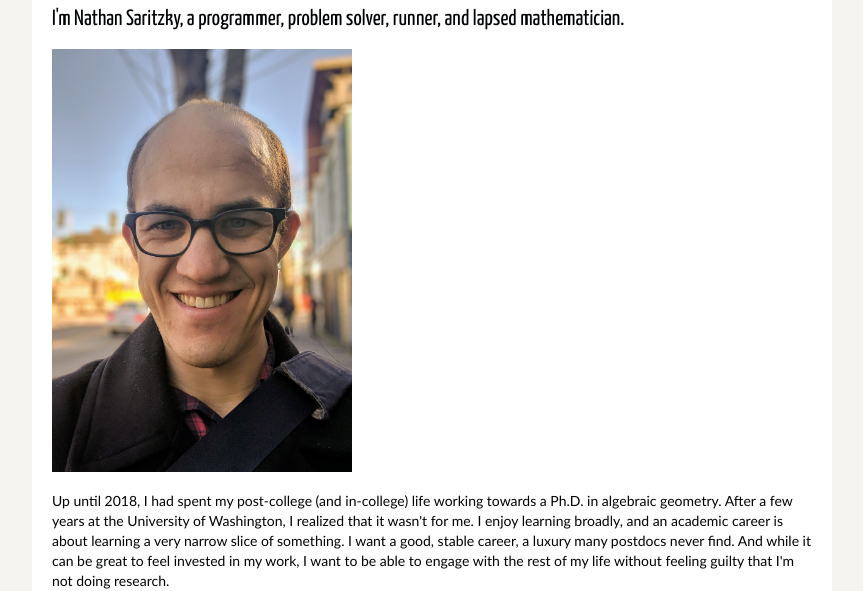
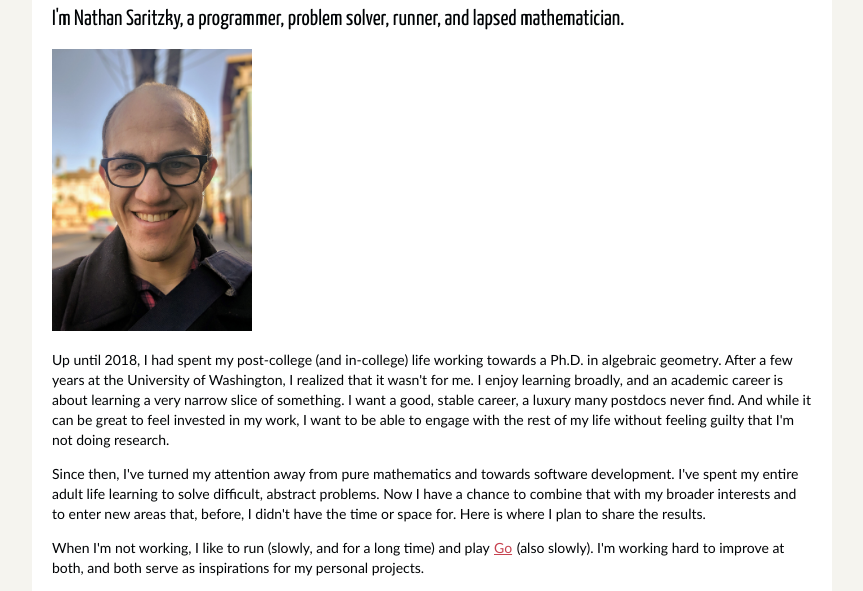
Before and after one commit to nsaritzky/nsaritzky.github.io.slwly, a plain HTML site: page index.html in a window 1280 px wide. Shown: the part 216-807 px from the top of the page, without its empty margins (208-1071 px from the left). Drawn offline with Linux system fonts and the light colour scheme.

Commit message:
Made portrait smaller

```diff
--- a/index.html
+++ b/index.html
@@ -23,7 +23,7 @@
     <h1 class="entry-title">About</h1>
 
     <h2>I'm Nathan Saritzky, a programmer, problem solver, runner, and lapsed mathematician.</h2>
-<p><img alt="Me" src="/images/portrait.jpg" width="300px"></p>
+<p><img alt="Me" src="/images/portrait.jpg" width="200px"></p>
 <p>Up until 2018, I had spent my post-college (and in-college) life working towards a Ph.D. in algebraic geometry. After a few years at the University of Washington, I realized that it wasn't for me. I enjoy learning broadly, and an academic career is about learning a very narrow slice of something. I want a good, stable career, a luxury many postdocs never find. And while it can be great to feel invested in my work, I want to be able to engage with the rest of my life without feeling guilty that I'm not doing research.</p>
 <p>Since then, I've turned my attention away from pure mathematics and towards software development. I've spent my entire adult life learning to solve difficult, abstract problems. Now I have a chance to combine that with my broader interests and to enter new areas that, before, I didn't have the time or space for. Here is where I plan to share the results.</p>
 <p>When I'm not working, I like to run (slowly, and for a long time) and play <a href="https://en.wikipedia.org/wiki/Go_(game)">Go</a> (also slowly). I'm working hard to improve at both, and both serve as inspirations for my personal projects.</p>
```
